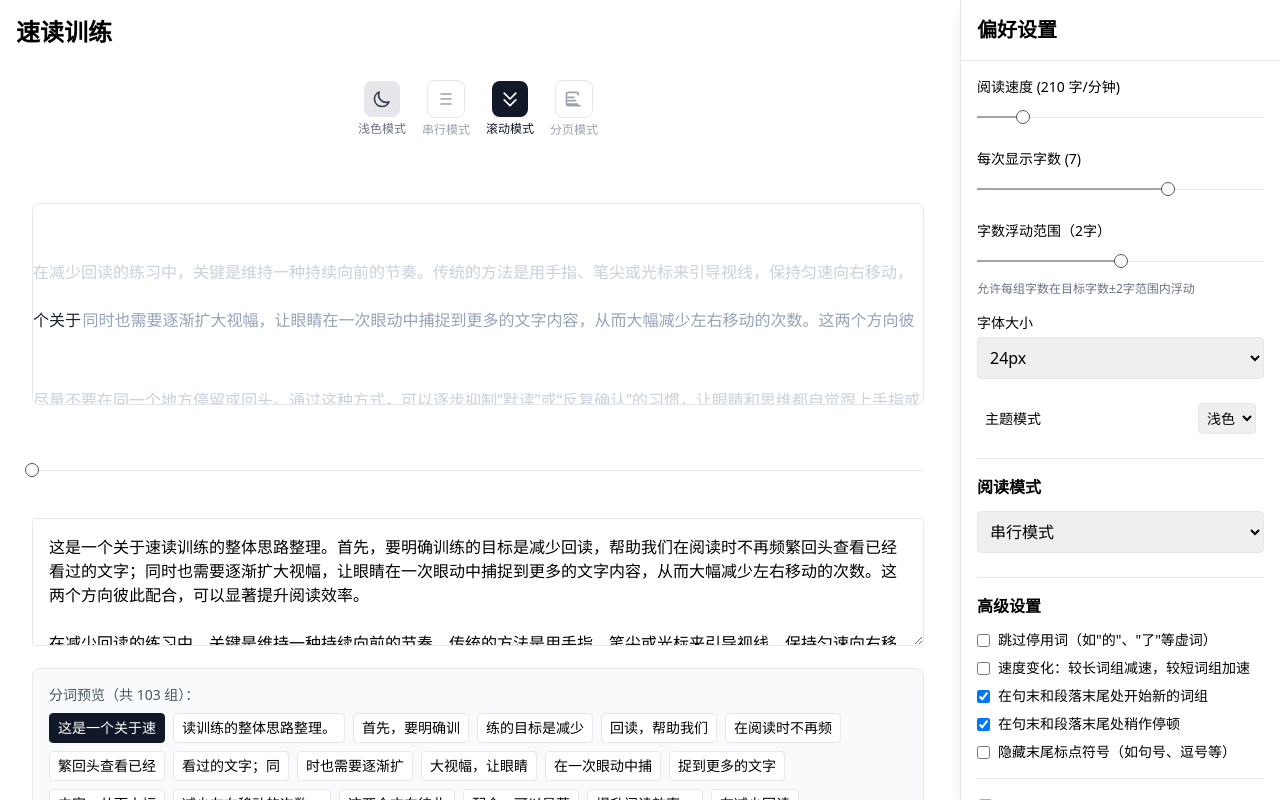
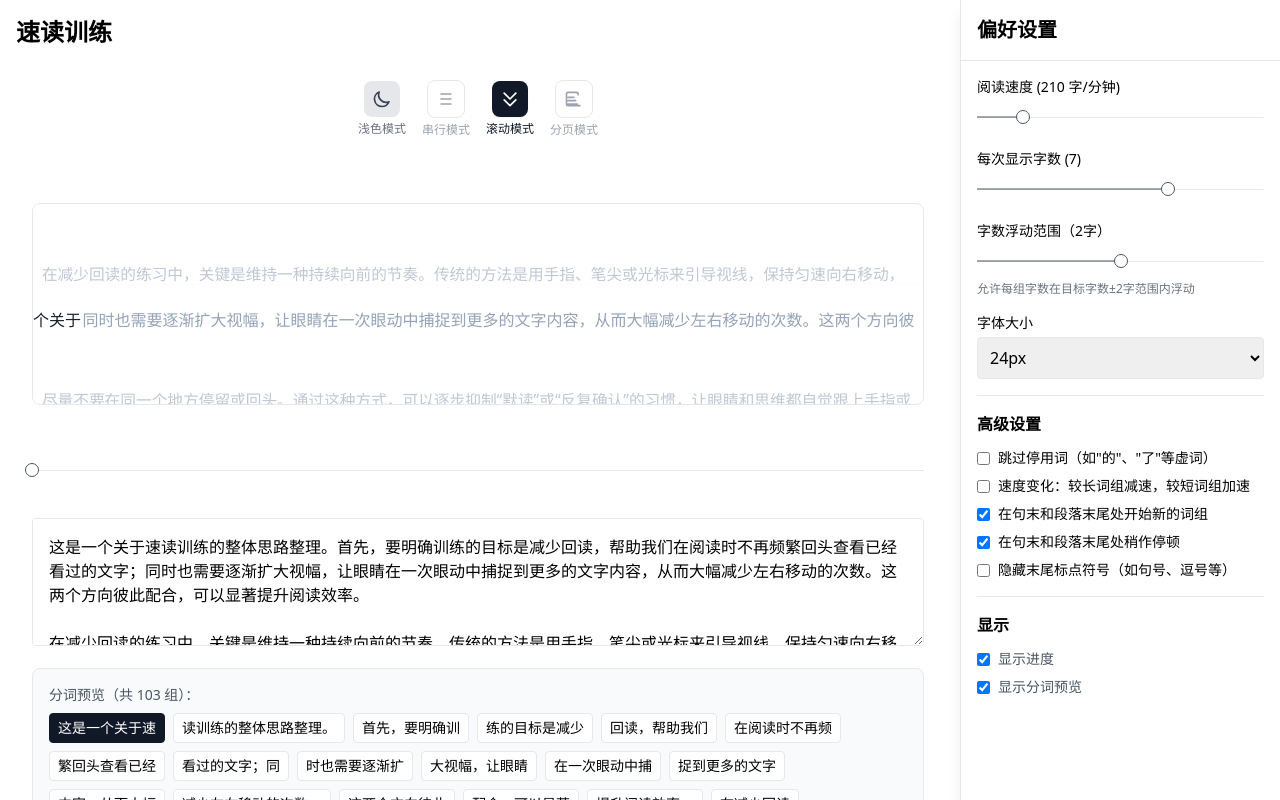
Before and after one commit to ttmouse/speed-reading, a Next.js app: page / in a window 1280 px wide. Both pictures are taken after a click on the button 510 px from the left and 99 px from the top of the page. Shown: the top 800 px of the page. Built offline with nearby package versions, Linux system fonts and the light colour scheme.

Commit message:
refactor: 移除主题设置相关代码，主题切换相关代码。

```diff
--- a/app/components/Reader/Display/DisplayManager.tsx
+++ b/app/components/Reader/Display/DisplayManager.tsx
@@ -31,14 +31,29 @@ export function DisplayManager({
   display,
   enabled = false
 }: DisplayManagerProps) {
-  if (!enabled || !settings.displayMode) return null;
-
   const themeColors = THEME_COLORS[settings.theme === 'LIGHT' ? 'light' : 'dark'];
 
   const containerStyle = {
     color: themeColors.text,
     backgroundColor: themeColors.background
   };
+
+  // 如果未启用新模式或没有设置显示模式，使用基础显示
+  if (!enabled || !settings.displayMode) {
+    return (
+      <div className="flex-1 flex items-center justify-center min-h-[300px]">
+        <div
+          className="w-full border rounded-lg overflow-hidden"
+          style={containerStyle}
+        >
+          <BaseDisplay
+            text={display}
+            fontSize={settings.fontSize}
+          />
+        </div>
+      </div>
+    );
+  }
 
   return (
     <div className="flex-1 flex items-center justify-center min-h-[300px]">
--- a/app/components/Reader/Display/ScrollView.tsx
+++ b/app/components/Reader/Display/ScrollView.tsx
@@ -29,10 +29,11 @@ export function ScrollView({ text, chunks, settings, currentPosition }: ScrollVi
   const totalLines = 1 + (settings.contextLines * 2);
   const containerHeight = lineHeight * totalLines;
 
-  // 计算当前已读长度
-  const readLength = chunks
-    .slice(0, currentPosition + 1)
-    .reduce((acc, chunk) => acc + chunk.length, 0);
+  // 计算当前块的内容和位置
+  const currentChunk = chunks[currentPosition] || '';
+  const previousChunks = chunks.slice(0, currentPosition).join('');
+  const currentChunkStart = previousChunks.length;
+  const currentChunkEnd = currentChunkStart + currentChunk.length;
 
   // 将文本分成行
   const lines = text.split('\n');
@@ -43,7 +44,7 @@ export function ScrollView({ text, chunks, settings, currentPosition }: ScrollVi
 
   for (let i = 0; i < lines.length; i++) {
     const lineLength = lines[i].length + (i > 0 ? 1 : 0); // 加上换行符的长度
-    if (accumulatedLength + lineLength > readLength) {
+    if (accumulatedLength <= currentChunkStart && (accumulatedLength + lineLength) > currentChunkStart) {
       currentLine = i;
       break;
     }
@@ -64,8 +65,10 @@ export function ScrollView({ text, chunks, settings, currentPosition }: ScrollVi
       y: getScrollY(currentLine - startLine),
       transition: {
         type: "spring",
-        stiffness: 300,
-        damping: 30
+        stiffness: 200,  // 降低刚度，使动画更平滑
+        damping: 25,     // 调整阻尼
+        mass: 0.8,       // 添加质量参数
+        restDelta: 0.5   // 添加静止阈值
       }
     }
   };
@@ -75,14 +78,16 @@ export function ScrollView({ text, chunks, settings, currentPosition }: ScrollVi
       const absoluteLineIdx = startLine + idx;
       const lineStart = lines.slice(0, absoluteLineIdx).join('\n').length + (absoluteLineIdx > 0 ? 1 : 0);
       const lineEnd = lineStart + lines[absoluteLineIdx].length;
-      const hasHighlight = lineStart < readLength && lineEnd > 0;
       const isCurrentLine = absoluteLineIdx === currentLine;
+      const hasHighlight = lineStart < currentChunkEnd && lineEnd > currentChunkStart;
 
       return {
-        opacity: Math.max(0.2, 1 - Math.abs(idx - (currentLine - startLine)) * 0.25),
+        opacity: isCurrentLine ? 1 : Math.max(0.3, 1 - Math.abs(idx - (currentLine - startLine)) * 0.2),
         color: hasHighlight ? settings.fontColor : settings.dimmedTextColor,
+        scale: isCurrentLine ? 1 : 0.98,
         transition: {
-          duration: 0.15,
+          duration: 0.2,
+          ease: "easeOut"
         }
       };
     }
@@ -93,6 +98,16 @@ export function ScrollView({ text, chunks, settings, currentPosition }: ScrollVi
       className="relative w-full overflow-hidden py-4"
       style={{ height: containerHeight }}
     >
+      <div className="absolute inset-0 pointer-events-none">
+        <div
+          className="absolute left-0 right-0 border-t border-b border-gray-200 opacity-10"
+          style={{
+            top: '50%',
+            height: lineHeight,
+            transform: 'translateY(-50%)'
+          }}
+        />
+      </div>
       <motion.div
         className="absolute w-full"
         variants={containerVariants}
@@ -102,8 +117,9 @@ export function ScrollView({ text, chunks, settings, currentPosition }: ScrollVi
           const absoluteLineIdx = startLine + idx;
           const lineStart = lines.slice(0, absoluteLineIdx).join('\n').length + (absoluteLineIdx > 0 ? 1 : 0);
           const lineEnd = lineStart + line.length;
-          const hasHighlight = lineStart < readLength && lineEnd > 0;
-          const highlightEnd = hasHighlight ? Math.min(line.length, readLength - lineStart) : 0;
+          const hasHighlight = lineStart < currentChunkEnd && lineEnd > currentChunkStart;
+          const highlightStart = Math.max(0, currentChunkStart - lineStart);
+          const highlightEnd = Math.min(line.length, currentChunkEnd - lineStart);
 
           return (
             <motion.div
@@ -121,10 +137,13 @@ export function ScrollView({ text, chunks, settings, currentPosition }: ScrollVi
               {line ? (
                 hasHighlight ? (
                   <>
+                    <span style={{ color: settings.dimmedTextColor }}>
+                      {line.slice(0, highlightStart)}
+                    </span>
                     <span style={{ color: settings.fontColor }}>
                       {settings.hideEndPunctuation ?
-                        processDisplay(line.slice(0, highlightEnd), true) :
-                        line.slice(0, highlightEnd)
+                        processDisplay(line.slice(highlightStart, highlightEnd), true) :
+                        line.slice(highlightStart, highlightEnd)
                       }
                     </span>
                     <span style={{ color: settings.dimmedTextColor }}>
--- a/app/components/SettingsPanel.tsx
+++ b/app/components/SettingsPanel.tsx
@@ -4,7 +4,6 @@ import React, { useEffect, useState } from 'react';
 import { ReadingSettings } from '../types';
 import { DEFAULT_SETTINGS } from '../constants/readerSettings';
 import { RangeSlider } from './common/RangeSlider';
-import { ThemeSettings } from './Settings/ThemeSettings';
 
 interface SettingsPanelProps {
   settings: ReadingSettings;
@@ -117,85 +116,6 @@ const SettingsPanel = ({ settings, onUpdate }: SettingsPanelProps) => {
           </select>
         </div>
 
-        <div className="preference-item">
-          <ThemeSettings
-            currentTheme={settings.theme}
-            onThemeChange={theme => onUpdate({ theme })}
-          />
-        </div>
-
-        <div className="preference-item border-t pt-4">
-          <h3 className="font-bold mb-3">阅读模式</h3>
-          <select
-            value={settings.readingMode}
-            onChange={e => onUpdate({ readingMode: e.target.value as 'serial' | 'highlight' })}
-            className="w-full p-2 border rounded mb-2"
-          >
-            <option value="serial">串行模式</option>
-            <option value="highlight">高亮模式</option>
-          </select>
-
-          {settings.readingMode === 'highlight' && (
-            <div className="mt-4 space-y-4">
-              <div>
-                <label className="block text-sm font-medium mb-1">显示方式</label>
-                <select
-                  value={settings.highlightStyle}
-                  onChange={e => onUpdate({ highlightStyle: e.target.value as 'scroll' | 'page' })}
-                  className="w-full p-2 border rounded mb-2"
-                >
-                  <option value="scroll">滚动式</option>
-                  <option value="page">分页式</option>
-                </select>
-              </div>
-
-              <div>
-                <label className="block text-sm font-medium mb-1">
-                  {settings.highlightStyle === 'scroll' ? '上下文行数' : '每页行数'}
-                  ({settings.highlightStyle === 'scroll' ? settings.contextLines : settings.pageSize})
-                </label>
-                <RangeSlider
-                  min={settings.highlightStyle === 'scroll' ? 0 : 3}
-                  max={settings.highlightStyle === 'scroll' ? 5 : 10}
-                  value={settings.highlightStyle === 'scroll' ? settings.contextLines : settings.pageSize}
-                  onChange={value => onUpdate({
-                    [settings.highlightStyle === 'scroll' ? 'contextLines' : 'pageSize']: value
-                  })}
-                />
-              </div>
-
-              {settings.highlightStyle === 'page' && (
-                <>
-                  <div>
-                    <label className="block text-sm mb-1">文本区域宽度 ({settings.textAreaWidth}px)</label>
-                    <RangeSlider
-                      min={400}
-                      max={1200}
-                      step={100}
-                      value={settings.textAreaWidth}
-                      onChange={value => onUpdate({ textAreaWidth: value })}
-                    />
-                    <div className="text-xs text-gray-500 mt-1">
-                      控制文本显示区域的宽度，文本会自动换行
-                    </div>
-                  </div>
-
-                  <div>
-                    <label className="block text-sm mb-1">行间距 ({settings.lineSpacing}px)</label>
-                    <RangeSlider
-                      min={8}
-                      max={32}
-                      step={4}
-                      value={settings.lineSpacing}
-                      onChange={value => onUpdate({ lineSpacing: value })}
-                    />
-                  </div>
-                </>
-              )}
-            </div>
-          )}
-        </div>
-
         <div className="preference-item border-t pt-4">
           <h3 className="font-bold mb-3">高级设置</h3>
           <div className="space-y-2">
```
